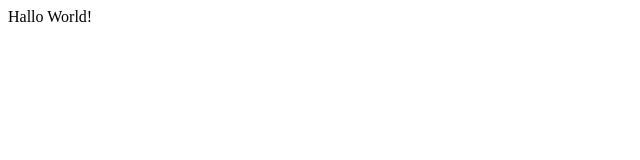
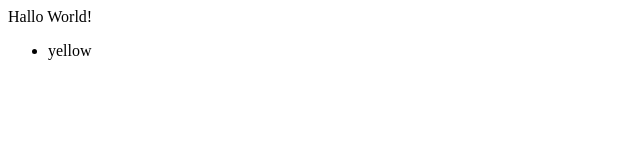
Before and after one commit to RiTAnd/my-project, a plain HTML site: page index.html in a window 1280 px wide. Shown: the full height of the page, 0-640 px from the left. Drawn offline with Linux system fonts and the light colour scheme.

Commit message:
add list of colors

```diff
--- a/index.html
+++ b/index.html
@@ -7,5 +7,8 @@
 </head>
 <body>
   Hallo World!
+  <ul>
+    <li>yellow</li>
+  </ul>
 </body>
 </html>
```
